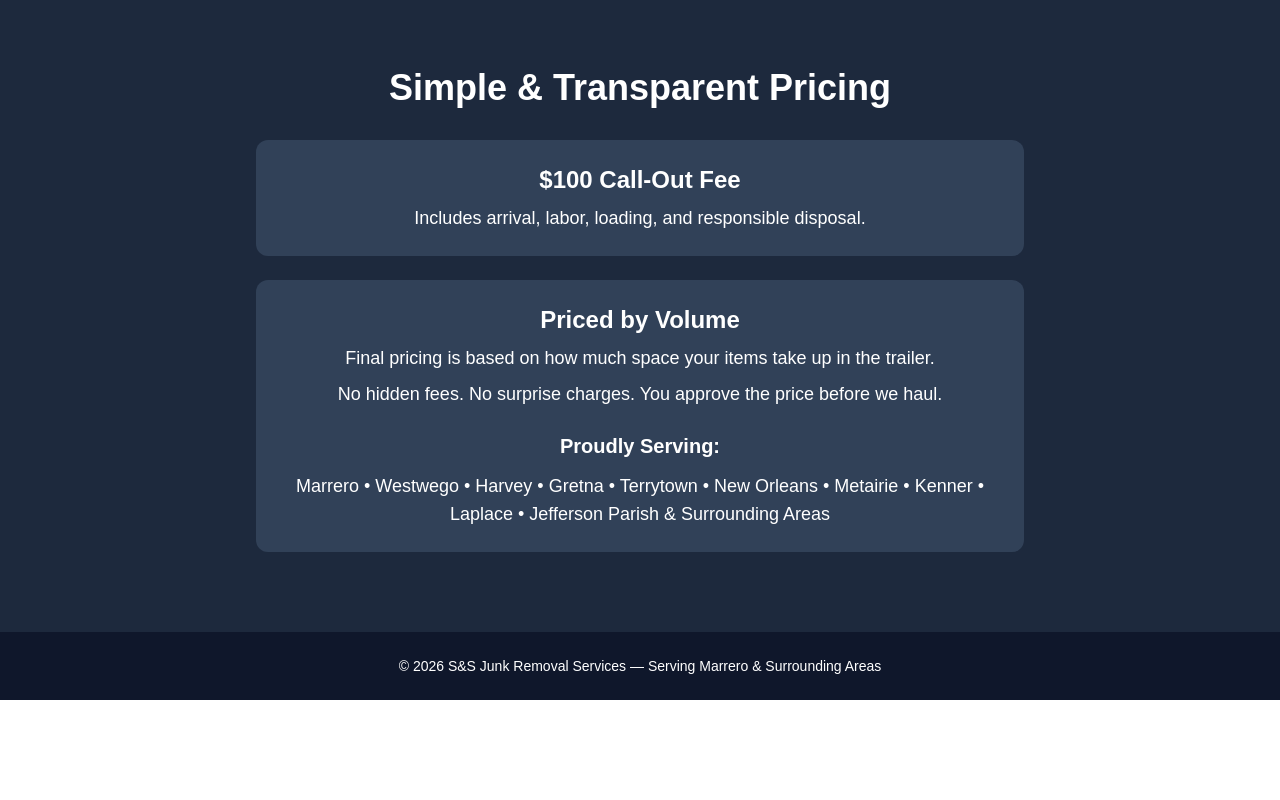
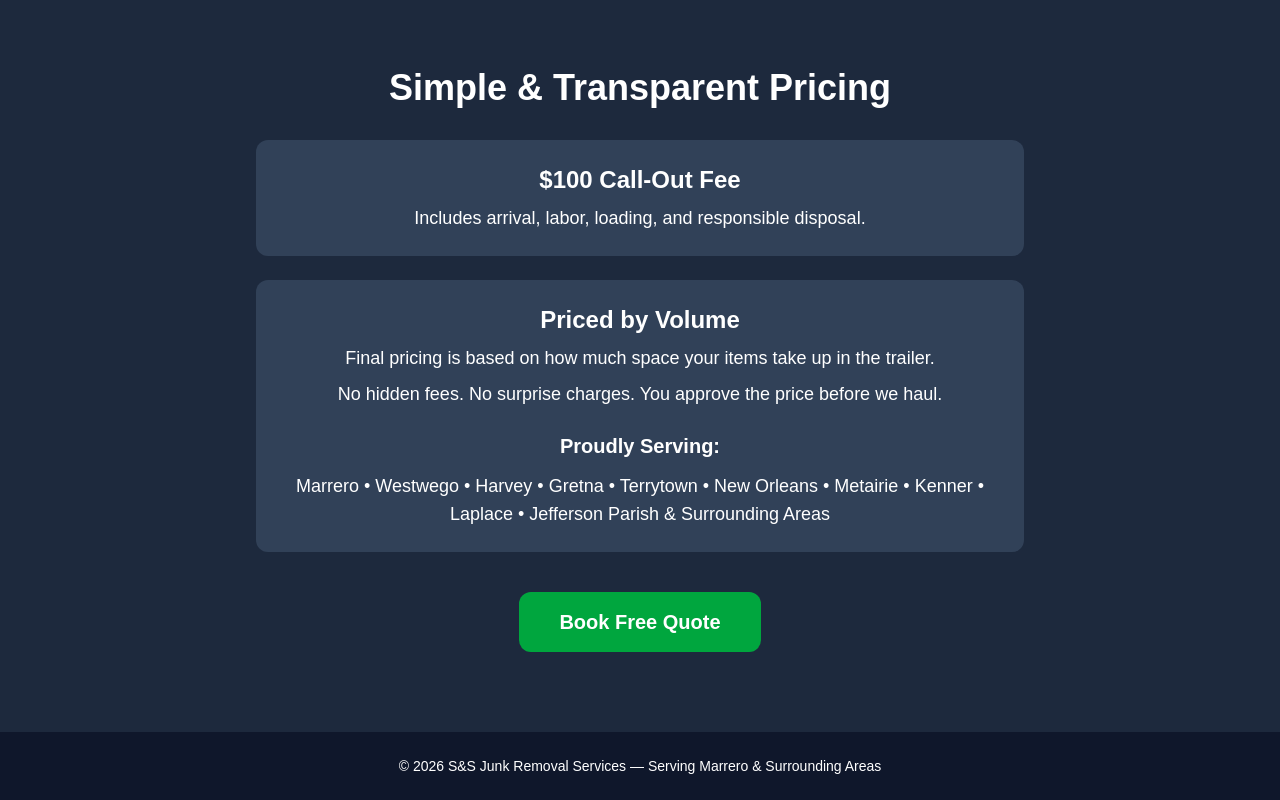
Before and after one commit to stevenbiggers1/ss-junk-removal, a Next.js app: page / in a window 1280 px wide. Shown: the part 624-1424 px from the top of the page. Before the commit the page ends 1324 px from the top, so only its background shows below. Built offline with nearby package versions, Linux system fonts and the light colour scheme.

Commit message:
Added Google booking button

```diff
--- a/app/page.tsx
+++ b/app/page.tsx
@@ -76,7 +76,16 @@ export default function Home() {
           </div>
 
         </div>
-
+<div className="mt-10 text-center">
+  <a
+    href="https://calendar.app.google/4wXkdU5aXjttvXtS6"
+    target="_blank"
+    rel="noopener noreferrer"
+    className="inline-block bg-green-600 text-white px-10 py-4 rounded-xl text-xl font-bold hover:bg-green-700 transition duration-300"
+  >
+    Book Free Quote
+  </a>
+</div>
       </section>
 
       {/* FOOTER */}
```
